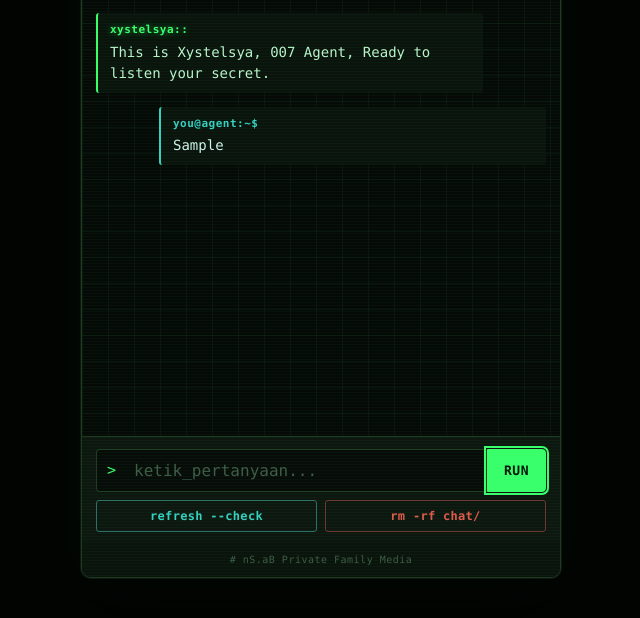
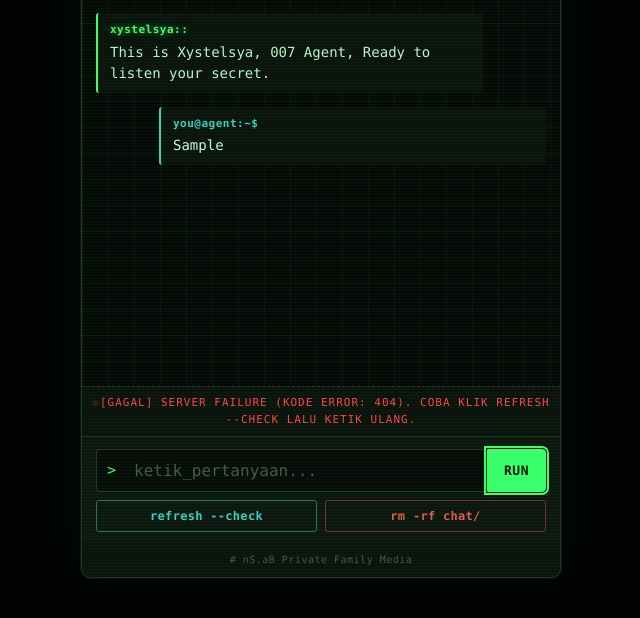
Before and after one commit to azharbasdoor/xystelsya, a website: page public/index.html in a window 1280 px wide. Both pictures are taken after typing "Sample" into the empty fields and a click on the input "RUN". Shown: the part 190-808 px from the top of the page, without its empty margins (319-959 px from the left). Drawn offline with Linux system fonts and the light colour scheme; no server answers.

Commit message:
Add files via upload

```diff
--- a/public/chat.js
+++ b/public/chat.js
@@ -5,14 +5,24 @@
 var chatMessages = document.getElementById("chat-messages");
 var userInput = document.getElementById("user-input");
 var statusText = document.getElementById("status-text");
+var statusTextBawah = document.getElementById("status-text-bottom");
 
 var chatHistory = [];
 
 function tulisStatus(pesan, isError) {
+    var warna = isError ? "#ff4444" : "#ffff00";
+
     statusText.style.display = "block";
     statusText.innerHTML = pesan;
-    if (isError) statusText.style.color = "#ff4444";
-    else statusText.style.color = "#ffff00";
+    statusText.style.color = warna;
+
+    // Tampilkan juga di bagian bawah (dekat kolom input) supaya
+    // pengguna tidak perlu scroll ke atas untuk melihat status
+    if (statusTextBawah) {
+        statusTextBawah.style.display = "block";
+        statusTextBawah.innerHTML = pesan;
+        statusTextBawah.style.color = warna;
+    }
 }
 
 // --- ENGINE MEMORI PRIMITIF ---
--- a/public/index.html
+++ b/public/index.html
@@ -206,6 +206,11 @@
     content: "\25CF ";
     animation: blink 1.1s steps(1) infinite;
     -webkit-animation: blink 1.1s steps(1) infinite;
+  }
+
+  .status-text-bottom {
+    border-bottom: none;
+    border-top: 1px dashed #1E3B22;
   }
 
   @keyframes blink { 50% { opacity: 0.15; } }
@@ -425,6 +430,8 @@
       <div class="message assistant-message" id="first-msg">This is Xystelsya, 007 Agent, Ready to listen your secret.</div>
     </main>
 
+    <div id="status-text-bottom" class="status-text status-text-bottom"></div>
+
     <div class="controls">
       <form onsubmit="return eksekusiKirim();" action="javascript:void(0);" class="send-form">
         <label for="user-input" class="sr-only">Ketik pesan</label>
```
